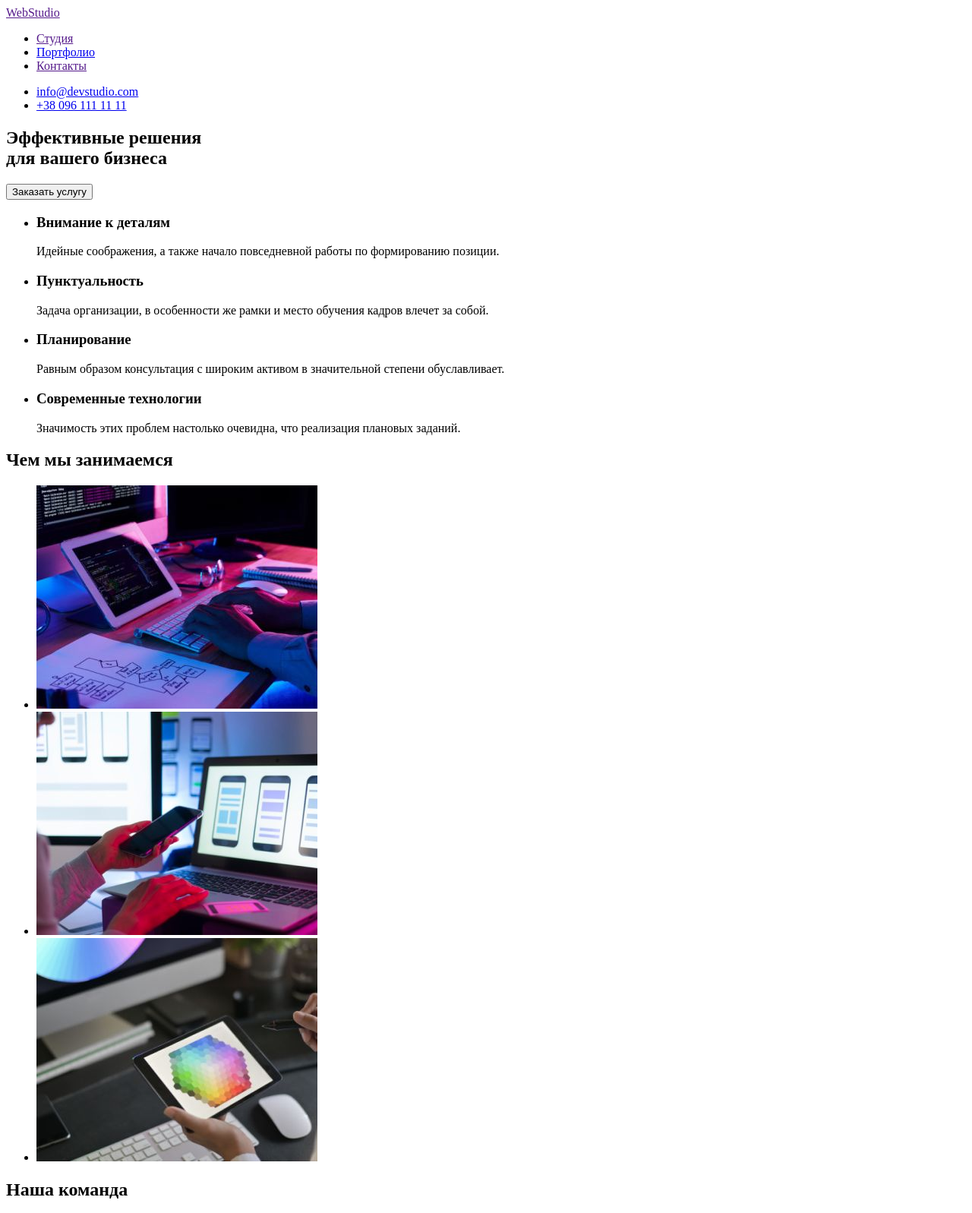
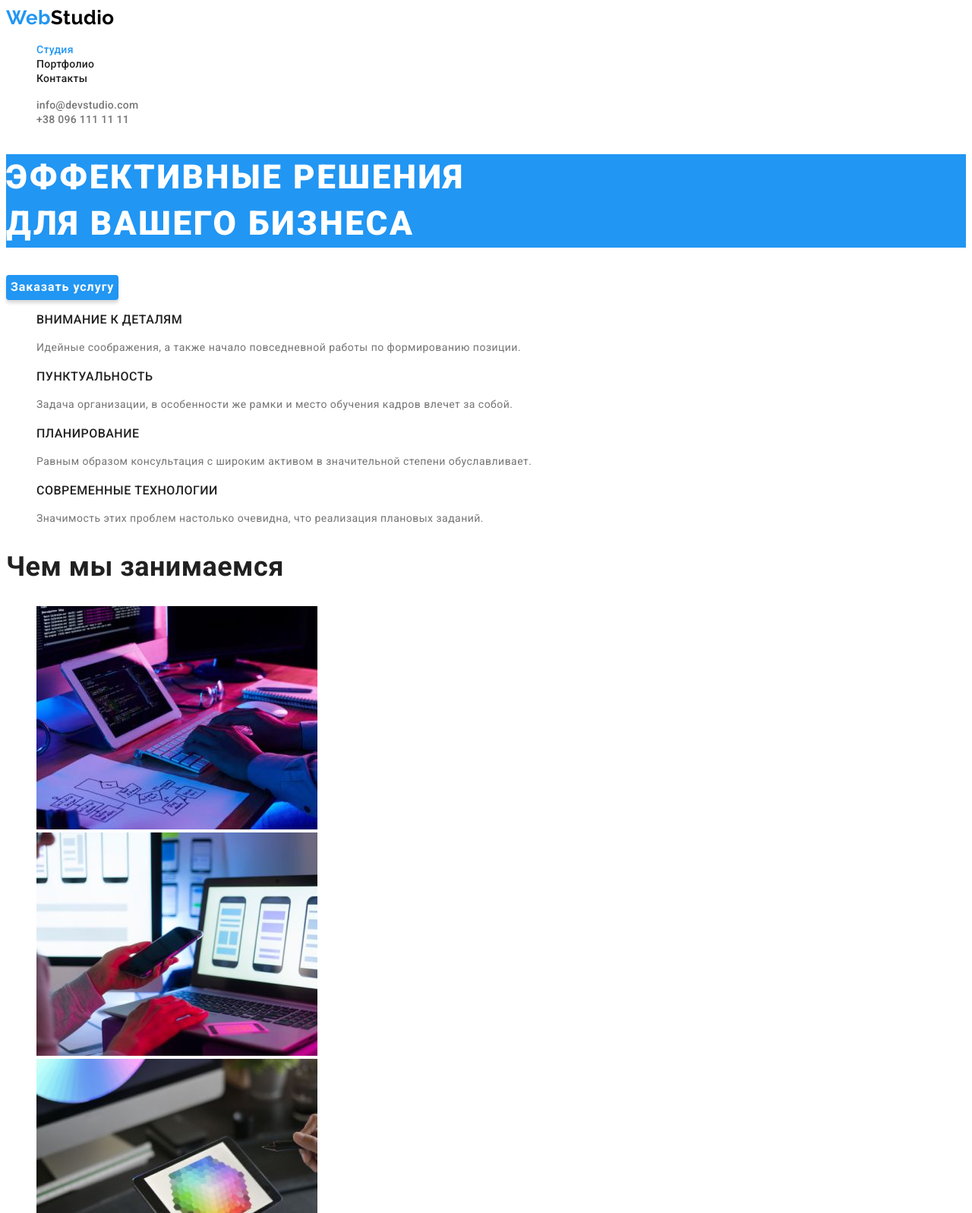
Before and after one commit to InnaNagaichenko/goit-markup-hw-02, a plain HTML site: page index.html in a window 1280 px wide. Shown: the top 1597 px of the page at 76% size. Drawn offline with Linux system fonts and the light colour scheme.

Commit message:
добавляет классы

```diff
--- a/index.html
+++ b/index.html
@@ -5,61 +5,68 @@
     <meta http-equiv="X-UA-Compatible" content="IE=edge" />
     <meta name="viewport" content="width=device-width, initial-scale=1.0" />
     <title>Cтудия</title>
+    <link rel="preconnect" href="https://fonts.googleapis.com" />
+    <link rel="preconnect" href="https://fonts.gstatic.com" crossorigin />
+    <link
+      href="https://fonts.googleapis.com/css2?family=Raleway:wght@700&family=Roboto:wght@400;500;700;900&display=swap"
+      rel="stylesheet"
+    />
+    <link rel="stylesheet" href="./css/styles.css" />
   </head>
   <body>
     <!--Header-->
     <header>
-      <a href="">WebStudio</a>
+      <a href="./index.html" class="logo"> <span class="logo-first-part">Web</span>Studio</a>
       <nav>
-        <ul>
-          <li><a href="">Студия</a></li>
-          <li><a href="./portfolio.html">Портфолио</a></li>
-          <li><a href="">Контакты</a></li>
+        <ul class="site-nav list">
+          <li><a href="./index.html" class="link current">Студия</a></li>
+          <li><a href="./portfolio.html" class="link">Портфолио</a></li>
+          <li><a href="" class="link">Контакты</a></li>
         </ul>
       </nav>
-      <ul>
-        <li><a href="mailto:info@devstudio.com">info@devstudio.com</a></li>
-        <li><a href="tel:+380961111111">+38 096 111 11 11</a></li>
+      <ul class="list">
+        <li><a href="mailto:info@devstudio.com" class="contacts-link">info@devstudio.com</a></li>
+        <li><a href="tel:+380961111111" class="contacts-link">+38 096 111 11 11</a></li>
       </ul>
     </header>
     <main>
       <!--Hero-->
-      <section>
-        <h1>
+      <section class="hero">
+        <h1 class="title">
           Эффективные решения <br />
           для вашего бизнеса
         </h1>
-        <button type="button">Заказать услугу</button>
+        <button type="button" class="button">Заказать услугу</button>
       </section>
-      <section>
-        <!--Our advantages-->
-        <ul>
+      <!--Our advantages-->
+      <section class="section">
+        <ul class="list-advantages list">
           <li>
-            <h3>Внимание к деталям</h3>
+            <h3 class="subtitle">Внимание к деталям</h3>
             <p>Идейные соображения, а также начало повседневной работы по формированию позиции.</p>
           </li>
           <li>
-            <h3>Пунктуальность</h3>
+            <h3 class="subtitle">Пунктуальность</h3>
             <p>
               Задача организации, в особенности же рамки и место обучения кадров влечет за собой.
             </p>
           </li>
           <li>
-            <h3>Планирование</h3>
+            <h3 class="subtitle">Планирование</h3>
             <p>
               Равным образом консультация с широким активом в значительной степени обуславливает.
             </p>
           </li>
           <li>
-            <h3>Современные технологии</h3>
+            <h3 class="subtitle">Современные технологии</h3>
             <p>Значимость этих проблем настолько очевидна, что реализация плановых заданий.</p>
           </li>
         </ul>
       </section>
-      <section>
-        <!--What we do-->
-        <h2>Чем мы занимаемся</h2>
-        <ul>
+      <!--What we do-->
+      <section class="section">
+        <h2 class="title">Чем мы занимаемся</h2>
+        <ul class="list">
           <li>
             <img src="./images/box1_what_we_do.jpg" alt="Десктопные приложения" width="370" />
           </li>
@@ -71,41 +78,41 @@
           </li>
         </ul>
       </section>
-      <section>
-        <!--Our team-->
-        <h2>Наша команда</h2>
-        <ul>
+      <!--Our team-->
+      <section class="section team">
+        <h2 class="title">Наша команда</h2>
+        <ul class="list">
           <li>
             <img src="./images/team1.jpg" alt="Игорь Демьяненко" width="270" />
-            <h3>Игорь Демьяненко</h3>
+            <h3 class="subtitle">Игорь Демьяненко</h3>
             <p>Product Designer</p>
           </li>
           <li>
             <img src="./images/team2.jpg" alt="Ольга Репина" width="270" />
-            <h3>Ольга Репина</h3>
+            <h3 class="subtitle">Ольга Репина</h3>
             <p>Frontend Developer</p>
           </li>
           <li>
             <img src="./images/team3.jpg" alt="Николай Тарасов" width="270" />
-            <h3>Николай Тарасов</h3>
+            <h3 class="subtitle">Николай Тарасов</h3>
             <p>Marketing</p>
           </li>
           <li>
             <img src="./images/team4.jpg" alt="Михаил Ермаков" width="270" />
-            <h3>Михаил Ермаков</h3>
+            <h3 class="subtitle">Михаил Ермаков</h3>
             <p>UI Designer</p>
           </li>
         </ul>
       </section>
     </main>
     <!--Contacts-->
-    <footer>
-      <a href="">WebStudio</a>
+    <footer class="contacts">
+      <a href="./index.html" class="logo"> <span class="logo-first-part">Web</span>Studio</a>
       <address>
-        <ul>
-          <li><a href="">г. Киев, пр-т Леси Украинки, 26</a></li>
-          <li><a href="mailto:info@devstudio.com">info@devstudio.com</a></li>
-          <li><a href="tel:+380961111111">+38 096 111 11 11</a></li>
+        <ul class="list">
+          <li><a href="" class="link adress">г. Киев, пр-т Леси Украинки, 26</a></li>
+          <li><a href="mailto:info@devstudio.com" class="link">info@devstudio.com</a></li>
+          <li><a href="tel:+380961111111" class="link">+38 096 111 11 11</a></li>
         </ul>
       </address>
     </footer>
```
